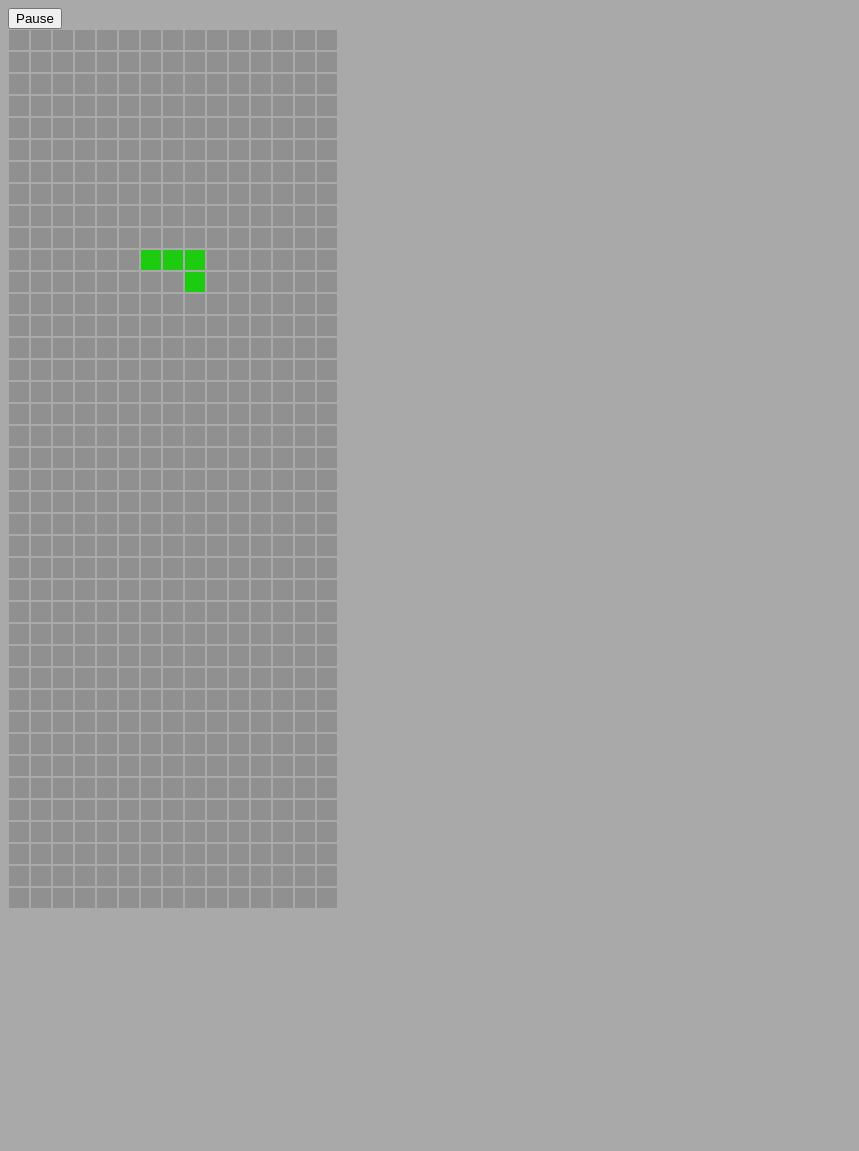
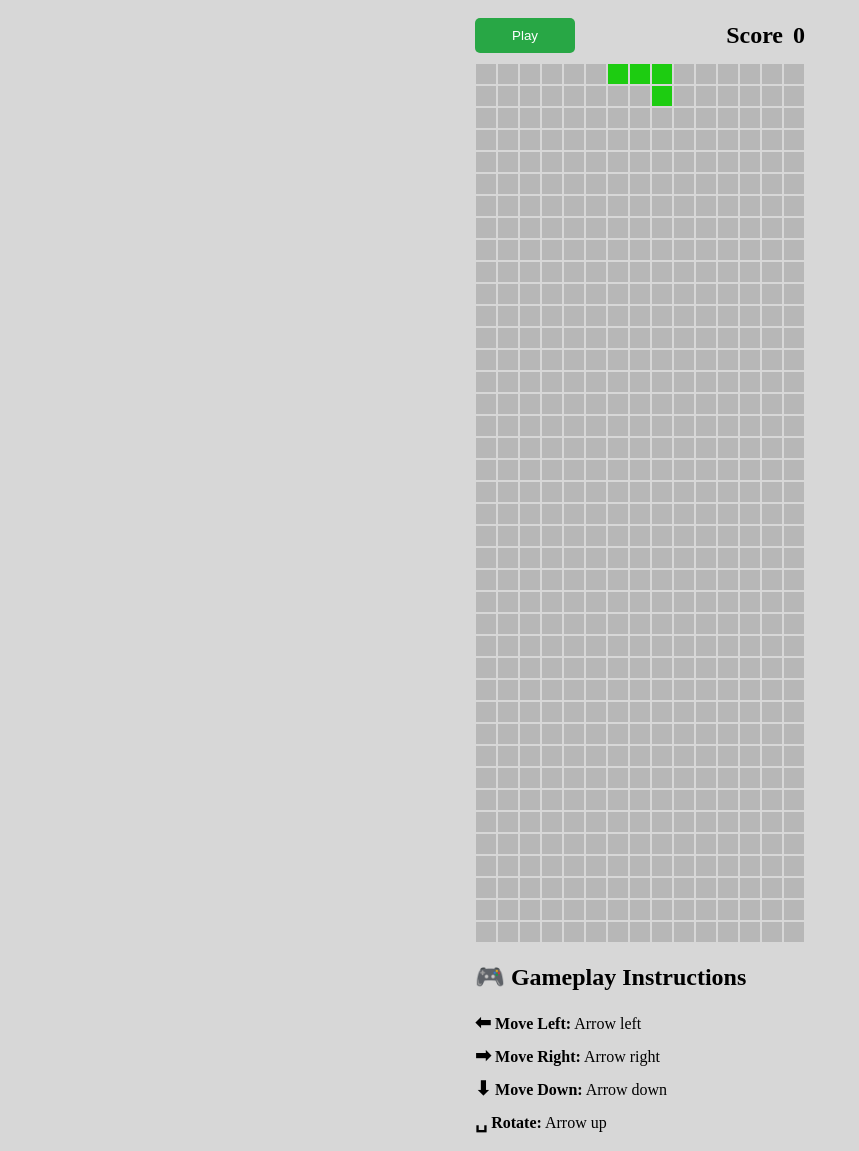
Before and after one commit to angelomonasterios/tetris, a website built with webpack: page index.html in a window 1280 px wide. Shown: the whole page, without its empty margins (0-859 px from the left). Before the commit the page ends 917 px from the top, so only its background shows below. Built offline with nearby package versions, Linux system fonts and the light colour scheme.

Commit message:
Refactor game code and add new features
The codebase of the game has been significantly refactored and re-organized, providing a more modular and readable code structure. New game features such as pause, game over, score system and speed levels have also been added. In addition, new tests have been written for these features to ensure they function as expected.

```diff
--- a/global.css
+++ b/global.css
@@ -1,5 +1,10 @@
-body{
-    background: darkgray;
+body {
+    background: #d7d7d7;
+    display: flex;
+    flex-direction: column;
+    justify-content: center;
+    align-items: center;
+    min-height: 75Vh;
 }
 
 div.col {
@@ -32,3 +37,101 @@ div.t {
 div.l {
     background: #1dcc11;
 }
+
+button#pause {
+    margin: 10px 0;
+    padding: 10px;
+    background: #28a745!important;
+    min-width: 100px;
+    color: #fff;
+    border: none;
+    border-radius: 5px;
+    cursor: pointer;
+}
+.instructions {
+    min-width: 330px;
+}
+.instructions ul {
+    list-style: none;
+    padding: 0;
+    margin: 0;
+}
+
+.instructions ul li {
+    margin: 10px 0;
+}
+
+.instructions ul li span {
+    font-weight: bold;
+    font-size: 1.2em;
+    width: 30px;
+}
+
+#gameOver {
+    position: absolute;
+    top: 0;
+    left: 0;
+    width: 100%;
+    height: 100vh;
+    background: #000000a6;
+    display: flex;
+    justify-content: center;
+    align-items: center;
+    flex-direction: column;
+    z-index: 999;
+}
+
+#gameOver .body {
+    background: #fff;
+    padding: 20px;
+    border-radius: 5px;
+    text-align: center;
+    min-width: 300px;
+    min-height: 200px;
+    display: flex;
+    align-items: center;
+    flex-direction: column;
+    justify-content: center;
+    top: -15%;
+    position: relative;
+}
+
+#gameOver .body h1 {
+    font-size: 2em;
+    margin: 0;
+}
+
+#gameOver .body button {
+    margin: 10px 0;
+    padding: 10px;
+    background: #007bff;
+    min-width: 100px;
+    color: #fff;
+    border: none;
+    border-radius: 5px;
+    cursor: pointer;
+}
+
+.topGame {
+    display: flex;
+    justify-content: space-between;
+    flex-wrap: wrap;
+}
+
+.topGame .score {
+    display: flex;
+    font-weight: bold;
+
+}
+
+.topGame .score h2 {
+    font-size: 24px;
+    margin: 0 10px;
+    align-self: center;
+}
+
+.topGame .score span {
+    font-size: 24px;
+    margin: 0;
+    align-self: center;
+}
--- a/index.html
+++ b/index.html
@@ -6,7 +6,32 @@
     <link rel="stylesheet" href="global.css">
 </head>
 <body>
-<button id="pause" >Pause</button>
+<div id="game">
+    <div class="topGame">
+        <button id="pause">Play</button>
+        <div class="score">
+            <h2>Score</h2>
+            <span id="score">0</span>
+        </div>
+    </div>
+</div>
+<div id="gameOver" style="display: none">
+    <div class="body">
+        <h1>Game Over</h1>
+        <button id="restart">Restart</button>
+    </div>
+</div>
+<section class="instructions">
+    <h2>&#127918; Gameplay Instructions</h2>
+    <ul>
+        <li><span>&#11013;</span> <strong>Move Left:</strong> Arrow left</li>
+        <li><span>&#10145;</span> <strong>Move Right:</strong> Arrow right</li>
+        <li><span>&#11015;</span> <strong>Move Down:</strong> Arrow down</li>
+        <li><span>&#9251;</span> <strong>Rotate:</strong> Arrow up</li>
+    </ul>
+</section>
+
+
 <script type="module" src="./dist/app.js"></script>
 
 </body>
--- a/src/drodDowncurrenElement.ts
+++ b/src/collisionSystem/drodDowncurrenElement.ts
@@ -1,11 +1,11 @@
 import {observeRows} from "./observeRows";
-import {newElement} from "./movements/down/newElement";
-import {down} from "./movements/down/down";
-import {getRandonElement} from "./fugure";
-import {globalVars} from "./globalVars";
+import {newElement} from "../movements/down/newElement";
+import {down} from "../movements/down/down";
+import {getRandonElement} from "../fugure";
+import {globalVars} from "../globalVars";
 
 export function drodDowncurrenElement() {
-    if (globalVars.pause) {
+    if (globalVars.pause || globalVars.gameOver) {
         return;
     }
 
@@ -23,6 +23,13 @@ export function drodDowncurrenElement() {
 
         let {elements: element, paint} = getRandonElement();
         globalVars.currenActiveELement = element;
+
+        if (globalVars.currenActiveELement.some(element => element.classList.contains('boxFixed'))) {
+            globalVars.gameOver = true;
+            document.getElementById('gameOver').style.display = 'flex';
+            return;
+        }
+
         paint(element);
 
         return;
--- a/src/handleKeyEvents.ts
+++ b/src/events/handleKeyEvents.ts
@@ -1,11 +1,15 @@
-import {moveLeft} from "./movements/left/moveLeft";
-import {moveRight} from "./movements/right/moveRigth";
-import {rotateFigure} from "./movements/rotate";
-import {drodDowncurrenElement} from "./drodDowncurrenElement";
-import {globalVars} from "./globalVars";
+import {moveLeft} from "../movements/left/moveLeft";
+import {moveRight} from "../movements/right/moveRigth";
+import {rotateFigure} from "../movements/rotate";
+import {drodDowncurrenElement} from "../collisionSystem/drodDowncurrenElement";
+import {globalVars} from "../globalVars";
 
 export function handleKeyEvents(): void {
     document.addEventListener('keydown', function (event) {
+        if (globalVars.pause || globalVars.gameOver) {
+            return;
+        }
+
         if (event.code === 'ArrowLeft') {
             globalVars.currenActiveELement = moveLeft(globalVars.currenActiveELement);
         } else if (event.code === 'ArrowRight') {
--- a/src/observerPause.ts
+++ b/src/events/observerPause.ts
@@ -1,8 +1,9 @@
-import {globalVars} from "./globalVars";
+import {globalVars} from "../globalVars";
 
 
 export function observerPause() {
-    document.getElementById('pause').addEventListener('click', function () {
+    const pauseButton = document.getElementById('pause');
+    pauseButton.addEventListener('click', function () {
         if (globalVars.pause) {
             globalVars.pause = false;
             document.getElementById('pause').innerHTML = 'Pause';
@@ -10,5 +11,8 @@ export function observerPause() {
             globalVars.pause = true;
             document.getElementById('pause').innerHTML = 'Play';
         }
+
+        pauseButton.blur();
+
     });
 }
--- /dev/null
+++ b/src/events/restartButton.ts
@@ -0,0 +1,6 @@
+export function restartButton() {
+    let button = document.getElementById('restart');
+    button.addEventListener('click', () => {
+        location.reload();
+    });
+}
--- a/src/globalVars.ts
+++ b/src/globalVars.ts
@@ -1,6 +1,9 @@
 export  let globalVars = {
-    pause: false,
+    pause: true,
     sizeGameAreaX: 15,
     sizeGameAreaY: 20,
-    currenActiveELement: [] as HTMLElement[]
+    currenActiveELement: [] as HTMLElement[],
+    gameOver: false,
+    score: 0,
+    speed: 700,
 };
--- a/src/grid/gameArea.ts
+++ b/src/grid/gameArea.ts
@@ -14,5 +14,5 @@
         }
         gameArea.appendChild(divRow);
     }
-    document.body.appendChild(gameArea);
+    document.getElementById('game').appendChild(gameArea);
 }
--- a/src/index.ts
+++ b/src/index.ts
@@ -1,19 +1,40 @@
 import {getRandonElement} from "./fugure";
 import {initGrid} from "./grid";
-import {observerPause} from "./observerPause";
-import {handleKeyEvents} from "./handleKeyEvents";
-import {drodDowncurrenElement} from "./drodDowncurrenElement";
-import { globalVars } from "./globalVars";
+import {observerPause} from "./events/observerPause";
+import {handleKeyEvents} from "./events/handleKeyEvents";
+import {drodDowncurrenElement} from "./collisionSystem/drodDowncurrenElement";
+import {globalVars} from "./globalVars";
+import {restartButton} from "./events/restartButton";
+import {sumeScore} from "./scoreSystem";
 
 initGrid(globalVars.sizeGameAreaX, globalVars.sizeGameAreaY);
+
+export const scoreEvent = new Event('score');
 
 let {elements: currenActiveELement, paint} = getRandonElement();
 globalVars.currenActiveELement = currenActiveELement;
 
 paint(currenActiveELement);
 
-setInterval(() => drodDowncurrenElement(), 700);
+let intervalId: any = null;
+
+export function startInterval() {
+    if (intervalId != null) {
+        clearInterval(intervalId);
+    }
+
+    intervalId = setInterval(() => drodDowncurrenElement(), globalVars.speed);
+}
+
+function observeScore() {
+    document.addEventListener(scoreEvent.type, (e) => {
+        sumeScore();
+        startInterval();
+    });
+}
 
 handleKeyEvents();
-
 observerPause();
+restartButton();
+observeScore();
+startInterval();
--- /dev/null
+++ b/src/scoreSystem/index.ts
@@ -0,0 +1,40 @@
+import {globalVars} from "../globalVars";
+
+export function addScore(score) {
+    var scoreElement = document.getElementById('score');
+    scoreElement.innerHTML = score;
+}
+
+export function sumeScore() {
+    let score = globalVars.score + globalVars.sizeGameAreaX;
+    globalVars.score = score;
+    addScore(score);
+    increaseSpeed();
+}
+
+export function resetScore() {
+    globalVars.score = 0;
+    addScore(0);
+}
+
+export function increaseSpeed() {
+    globalVars.speed = getLevelSpeed();
+}
+
+function getLevelSpeed() {
+    let score = globalVars.score;
+
+    if (score >= 500) {
+        return 200;
+    } else if (score >= 400) {
+        return 250;
+    } else if (score >= 300) {
+        return 300;
+    } else if (score >= 200) {
+        return 350;
+    } else if (score >= 100) {
+        return 450;
+    } else {
+        return 600;
+    }
+}
--- /dev/null
+++ b/src/test/drawnLines.ts
@@ -0,0 +1,12 @@
+import {globalVars} from "../globalVars";
+
+export const drawnLines = (rowIndex: number, adjustment: number) => {
+    const rowChildren = document.getElementsByClassName('row')[rowIndex].childNodes;
+    const midPoint = Math.round(globalVars.sizeGameAreaX / 2);
+
+    rowChildren.forEach((x: any, key: number) => {
+        if (key <= (midPoint - adjustment) || (midPoint + adjustment) <= key) {
+            x["classList"].add('boxFixed');
+        }
+    });
+}
--- /dev/null
+++ b/src/test/gameOver.ts
@@ -0,0 +1,8 @@
+import {drawnLines} from "./drawnLines";
+import {globalVars} from "../globalVars";
+
+export const gameOver = () => {
+    for (let i = globalVars.sizeGameAreaY - 1 ; i > 1; i--) {
+        drawnLines(i, 0)
+    }
+}
--- a/src/test/index.ts
+++ b/src/test/index.ts
@@ -1,11 +1,12 @@
 import {testLine} from "./line/line";
 import {initGrid} from "../grid";
 import {globalVars} from "../globalVars";
-import {handleKeyEvents} from "../handleKeyEvents";
-import {observerPause} from "../observerPause";
+import {handleKeyEvents} from "../events/handleKeyEvents";
+import {observerPause} from "../events/observerPause";
 import {testT} from "./t/t";
 import {testL} from "./l/t";
 import {removeLinesTest} from "./removeLines/removeLines";
+import {gameOver} from "./gameOver";
 
 initGrid(globalVars.sizeGameAreaX, globalVars.sizeGameAreaY);
 handleKeyEvents();
@@ -30,6 +31,9 @@ button.addEventListener('click', () => {
         case 'removeLinesTest':
             removeLinesTest();
             break;
+        case 'gameOver':
+            gameOver();
+            break;
 
     }
 });
```
Also changed, not shown: src/collisionSystem/observeRows.ts (renamed from src/observeRows.ts, +4 -4 lines), src/muveDownFixedBox.ts (deleted, +0 -35 lines), src/test/cleanAndDropDownFixes.ts (renamed from src/cases/cleanAndDropDownFixes.ts, +3 -3 lines), src/test/removeLines/removeLines.ts (+8 -21 lines), src/test/test.html (+2 -0 lines), src/collisionSystem/index.ts (deleted), src/events/removeRowFixed.ts (renamed from src/removeRowFixed.ts).
